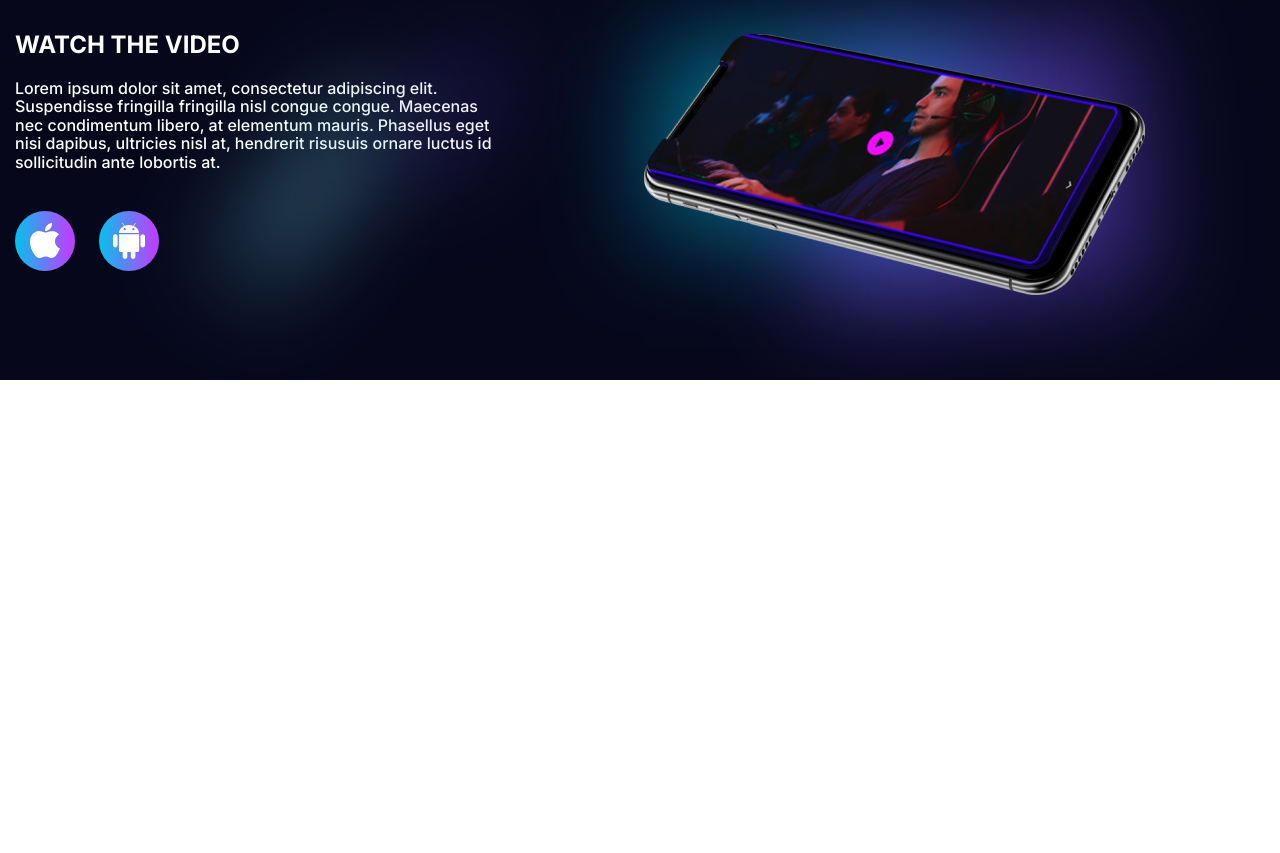
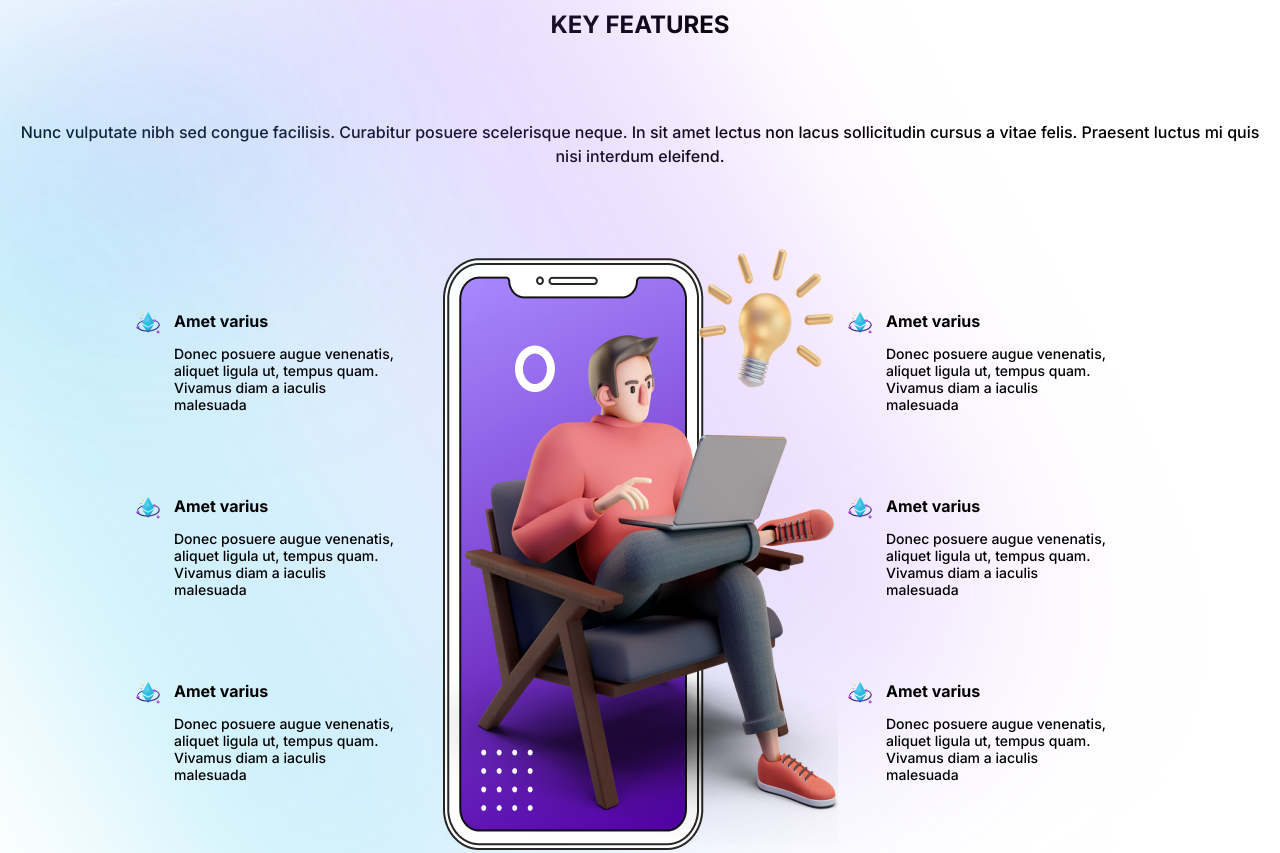
Before and after one commit to urt2509/mobile_app_tp, a website built with Parcel: page src/index.html in a window 1280 px wide. Shown: the part 720-1573 px from the top of the page. Before the commit the page ends 1100 px from the top, so only its background shows below. Built offline with nearby package versions, Linux system fonts and the light colour scheme.

Commit message:
create-features

```diff
--- a/src/partials/features.html
+++ b/src/partials/features.html
@@ -0,0 +1,34 @@
+<section class="section-features">
+    <div class="container">
+    <h3 class="section-features__title" >KEY FEATURES</h3>
+    <p class="section-features__text">Nunc vulputate nibh sed congue facilisis. Curabitur posuere scelerisque neque. In sit amet lectus non lacus sollicitudin cursus a vitae felis. Praesent luctus mi quis nisi interdum eleifend. </p>
+    <img class="section-features__image" src="./images/man-with-laptop.png" alt="man-with-laptop">
+    <ul class="features__list">
+        <li class="features__item">
+            <h4 class="features__title">Amet varius</h4>
+            <p class="features__text">Donec posuere augue venenatis, aliquet ligula ut, tempus quam. Vivamus diam a iaculis malesuada</p>
+        </li>
+        <li class="features__item">
+            <h4 class="features__title">Amet varius</h4>
+            <p class="features__text">Donec posuere augue venenatis, aliquet ligula ut, tempus quam. Vivamus diam a iaculis malesuada</p>
+        </li>
+        <li class="features__item">
+            <h4 class="features__title">Amet varius</h4>
+            <p class="features__text">Donec posuere augue venenatis, aliquet ligula ut, tempus quam. Vivamus diam a iaculis malesuada</p>
+        </li>
+        <li class="features__item">
+            <h4 class="features__title">Amet varius</h4>
+            <p class="features__text">Donec posuere augue venenatis, aliquet ligula ut, tempus quam. Vivamus diam a iaculis malesuada</p>
+        </li>
+        <li class="features__item">
+            <h4 class="features__title">Amet varius</h4>
+            <p class="features__text">Donec posuere augue venenatis, aliquet ligula ut, tempus quam. Vivamus diam a iaculis malesuada</p>
+        </li>
+        <li class="features__item">
+            <h4 class="features__title">Amet varius</h4>
+            <p class="features__text">Donec posuere augue venenatis, aliquet ligula ut, tempus quam. Vivamus diam a iaculis malesuada</p>
+        </li>
+
+    </ul>
+</div>
+</section>
--- a/src/sass/components/_features.scss
+++ b/src/sass/components/_features.scss
@@ -0,0 +1,83 @@
+.section-features {
+  padding-top: 40px;
+  padding-bottom: 105px;
+  position: relative;
+  &::after{ position: absolute;
+    content: '';
+    width: 304px;
+    height: 203px;
+    top: 85px;
+    right: 12;
+    background: linear-gradient(0deg, rgba(0, 197, 235, 0.2), rgba(181, 68, 254, 0.2));
+    filter: blur(110.5px);
+   }
+   &::before{ position: absolute;
+    content: '';
+    width: 1044px;
+    height: 824px;
+    top: 20px;
+    right: 373px;
+    background: linear-gradient(0deg, rgba(0, 197, 235, 0.25),
+    rgba(61, 153, 241, 0.155),
+    rgba(181, 68, 254, 0.25));
+    filter: blur(109.5px);
+    transform: rotate(59.96deg)
+   }
+  &__title {
+    text-align: center;
+    font-family: 'Inter';
+    font-style: normal;
+    font-weight: 700;
+    font-size: 24px;
+    line-height: 1.2;
+    margin-bottom: 80px;
+  }
+  &__text {
+    text-align: center;
+    font-family: 'Inter';
+    font-style: normal;
+    font-weight: 500;
+    font-size: 16px;
+    line-height: 1.5;
+    margin-bottom: 141px;
+
+  }
+}
+.section-features__image{position: absolute;
+left: 50%;
+transform: translateX(-50%);
+top: 277px;}
+.features{
+    &__list{list-style: none;
+      display: flex;
+      flex-wrap: wrap;
+     justify-content: center;
+    margin-bottom: 165px;
+ }
+    &__item{display: inline-block;
+    position: relative;
+  margin-bottom: 80px;
+  &:nth-child(n+5){margin-bottom: 0;}
+  &:nth-child(2n+1){margin-right: 492px;}}
+    &__item::before
+    {  content: "";
+      position: absolute;
+      top: 0;
+      left: -12px;
+      transform: translateX(-100%);
+      width: 28px;
+      height: 28px;
+       background-image: url(../images/image-features.png);}
+    &__title{font-family: 'Inter';
+        font-style: normal;
+        font-weight: 700;
+        font-size: 16px;
+        line-height: 1.5;
+      margin-bottom: 13px;}
+        &__text{ width: 220px;
+            font-family: 'Inter';
+            font-style: normal;
+            font-weight: 500;
+            font-size: 14px;
+            line-height: 1.21;}
+}
```
Also changed, not shown: src/images/image-features.png (added), src/images/man-with-laptop.png (added), src/sass/index.css, 1 other file.
